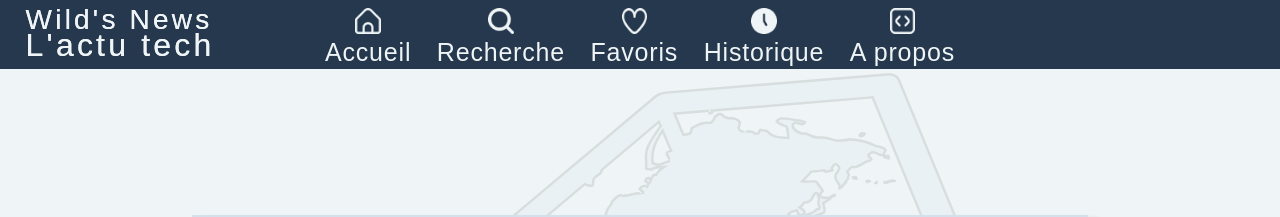
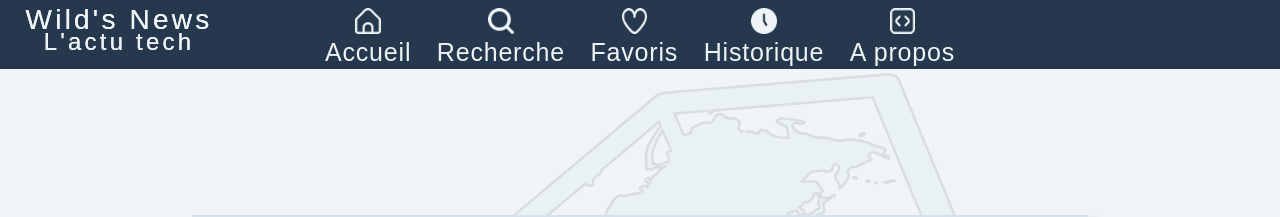
Before and after one commit to WildCodeSchool/2024-12-orleans-cda-project2-team-b, a React (Vite) app: page /historique-choisi/1 in a window 1280 px wide. Shown: the top 217 px of the page. Built offline with nearby package versions, Linux system fonts and the light colour scheme; a web font is replaced by a local one.

Commit message:
fix main title

```diff
--- a/src/components/main-title.scss
+++ b/src/components/main-title.scss
@@ -1,4 +1,17 @@
 @use '../variables.scss' as vars;
+
+.main-title-position {
+  text-align: left;
+  line-height: 0.84;
+  position: absolute;
+  z-index: 1000;
+  top: 1dvh;
+  left: 2dvw;
+  display: flex;
+  flex-direction: column;
+  justify-items: center;
+  align-items: center;
+}
 
 .main-title-h1 {
   color: vars.$text-color;
@@ -12,20 +25,10 @@
 .main-title-h2 {
   color: vars.$text-color;
   font-family: vars.$font-family;
-  font-size: 2rem;
+  font-size: 1.5rem;
   font-weight: normal;
   letter-spacing: 0.2rem;
   cursor: pointer;
-}
-
-.main-title-position {
-  text-align: left;
-  line-height: 0.84;
-  position: absolute;
-  z-index: 1000;
-  top: 1dvh;
-  left: 2dvw;
-  width: 20dvw;
 }
 
 @media screen and (max-width: 700px) {
--- a/src/pages/display-article.scss
+++ b/src/pages/display-article.scss
@@ -67,7 +67,6 @@
 @media (max-width: 770px) {
   .container-display-article {
     width: 95%;
-    margin-top: 2%;
     .container-display-contents {
       grid-template-columns: auto;
       grid-template-rows: auto auto auto auto;
@@ -102,6 +101,26 @@
   }
 }
 
+.nav-article {
+  display: grid;
+  grid-template-columns: 1fr 1fr;
+  width: 80%;
+  > :first-child {
+    justify-self: start;
+    grid-area: 1 / 1 / 2 / 2;
+  }
+  > :last-child {
+    justify-self: end;
+    grid-area: 1 / 2 / 2 / 3;
+  }
+}
+
+@media (max-width: 770px) {
+  .nav-article {
+    width: 95dvw;
+  }
+}
+
 .dark-mode .container-display-article {
   background-color: vars.$primary-color;
   color: vars.$text-color;
--- a/src/pages/display-favorite.scss
+++ b/src/pages/display-favorite.scss
@@ -16,20 +16,6 @@
   max-height: 77dvh;
 }
 
-.nav-article {
-  display: grid;
-  grid-template-columns: 1fr 1fr;
-  width: 80%;
-  > :first-child {
-    justify-self: start;
-    grid-area: 1 / 1 / 2 / 2;
-  }
-  > :last-child {
-    justify-self: end;
-    grid-area: 1 / 2 / 2 / 3;
-  }
-}
-
 @media screen and (max-width: 770px) {
   .article-box {
     width: 90%;
```
